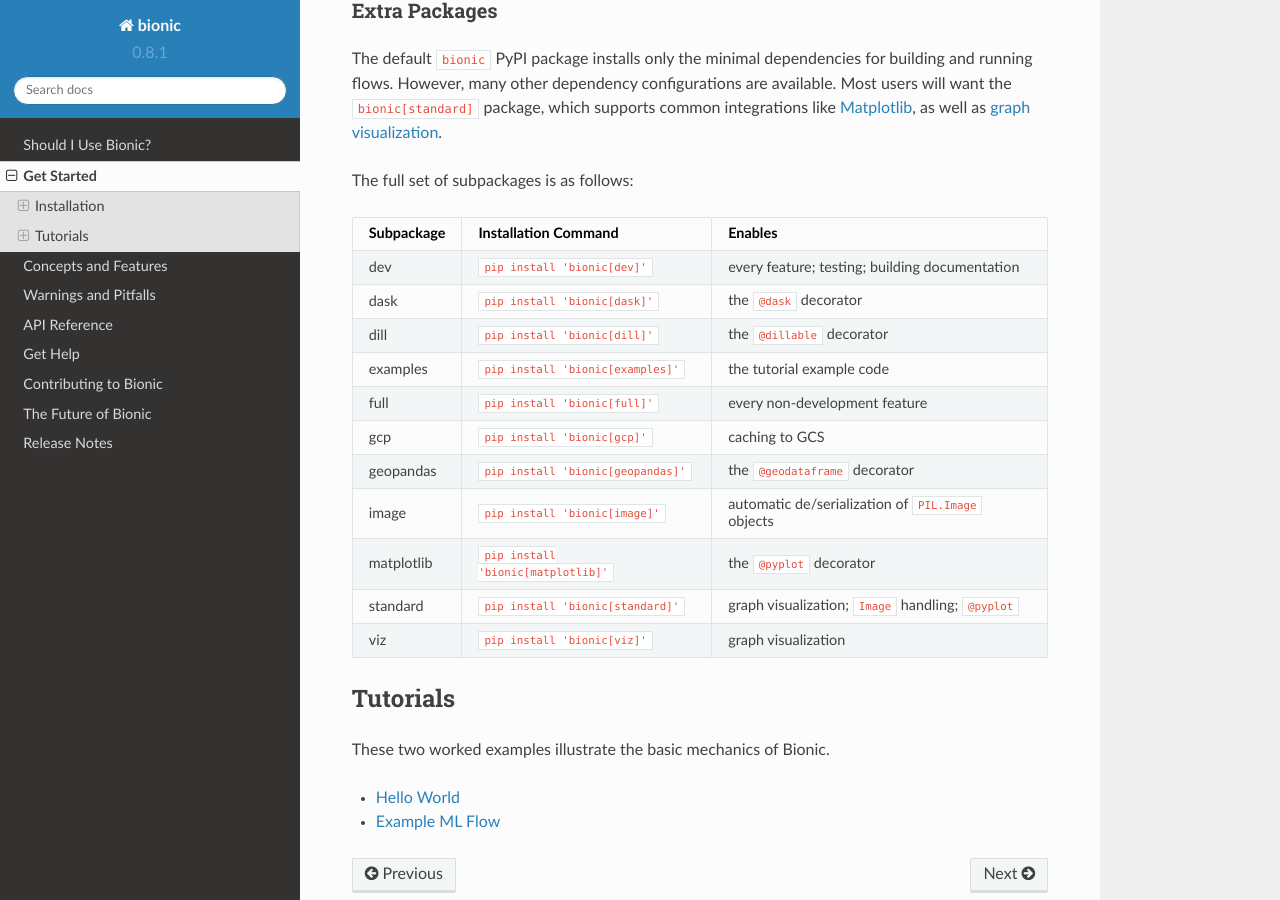
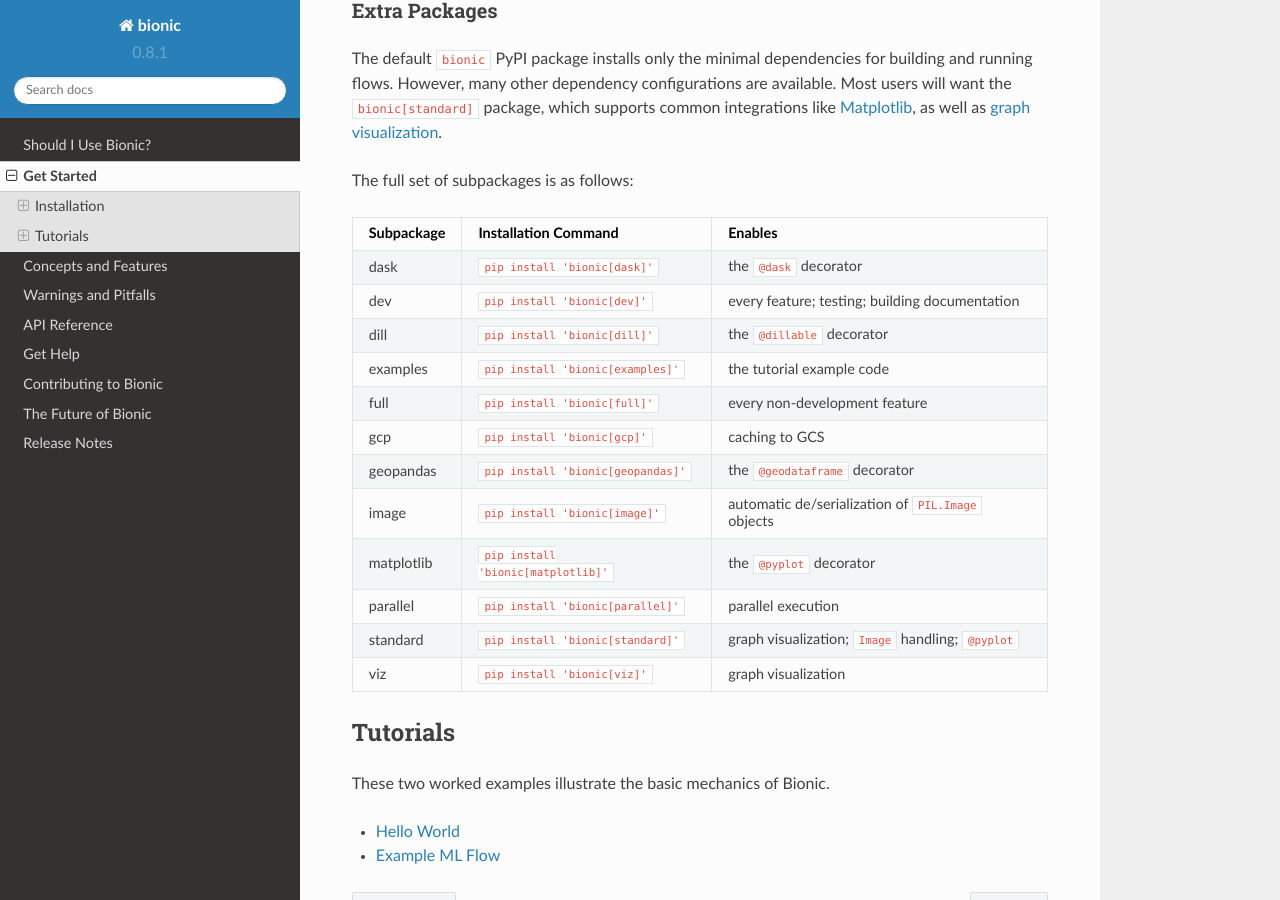
Before and after one commit to square/bionic, a Sphinx documentation site: the page built from docs/get-started.rst, in a window 1280 px wide and 900 px high, scrolled down 879 px. Built offline with Sphinx 7.4.7 and the Read the Docs theme 2.0.0, drawn with Linux system fonts in a browser that asks for light colours.

Commit message:
Add `bionic[parallel]` to install instructions
We forgot to add this earlier. Also moved another entry to keep them in
alphabetical order.

```diff
--- a/docs/get-started.rst
+++ b/docs/get-started.rst
@@ -59,10 +59,10 @@
 ========== ==================================== ================================
 Subpackage  Installation Command                Enables
 ========== ==================================== ================================
+dask       ``pip install 'bionic[dask]'``       the ``@dask`` decorator
+---------- ------------------------------------ --------------------------------
 dev        ``pip install 'bionic[dev]'``        every feature; testing; building
                                                 documentation
----------- ------------------------------------ --------------------------------
-dask       ``pip install 'bionic[dask]'``       the ``@dask`` decorator
 ---------- ------------------------------------ --------------------------------
 dill       ``pip install 'bionic[dill]'``       the ``@dillable`` decorator
 ---------- ------------------------------------ --------------------------------
@@ -78,6 +78,8 @@
                                                 ``PIL.Image`` objects
 ---------- ------------------------------------ --------------------------------
 matplotlib ``pip install 'bionic[matplotlib]'`` the ``@pyplot`` decorator
+---------- ------------------------------------ --------------------------------
+parallel   ``pip install 'bionic[parallel]'``   parallel execution
 ---------- ------------------------------------ --------------------------------
 standard   ``pip install 'bionic[standard]'``   graph visualization; ``Image``
                                                 handling; ``@pyplot``
```
